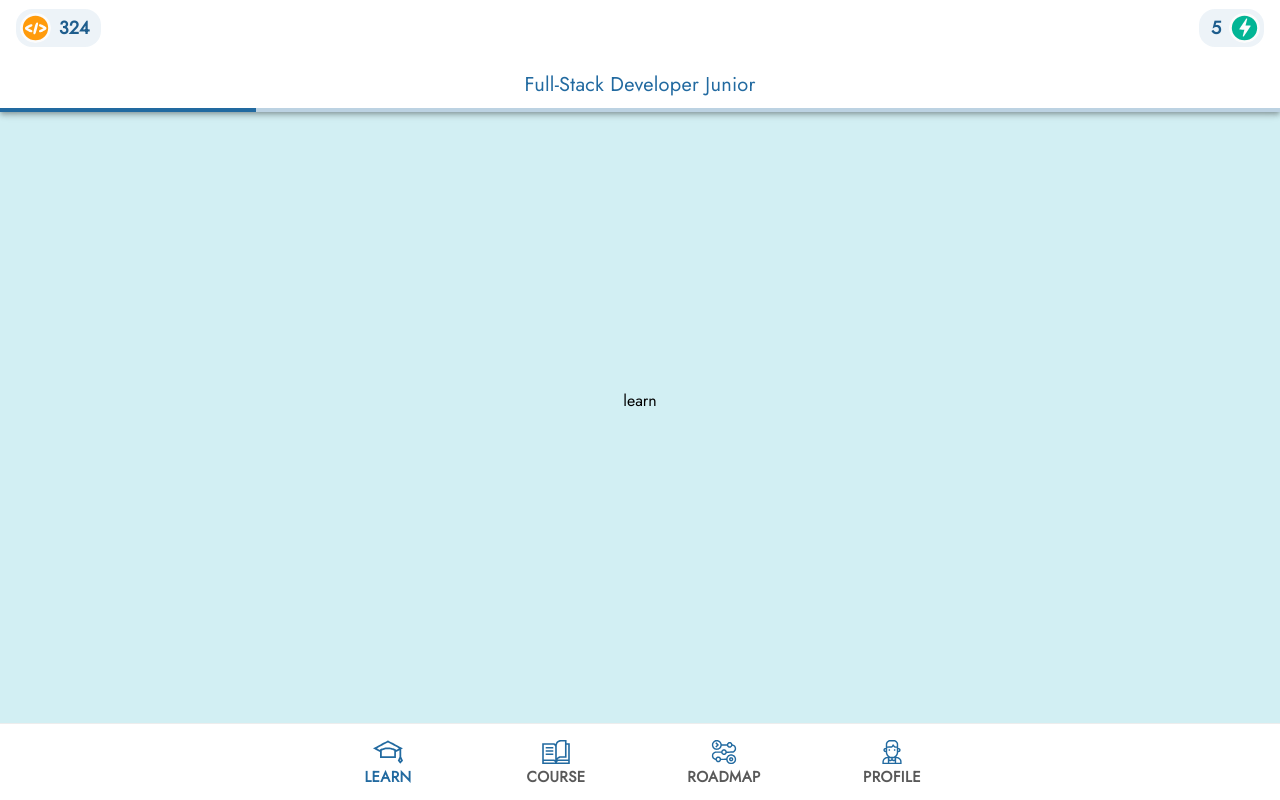
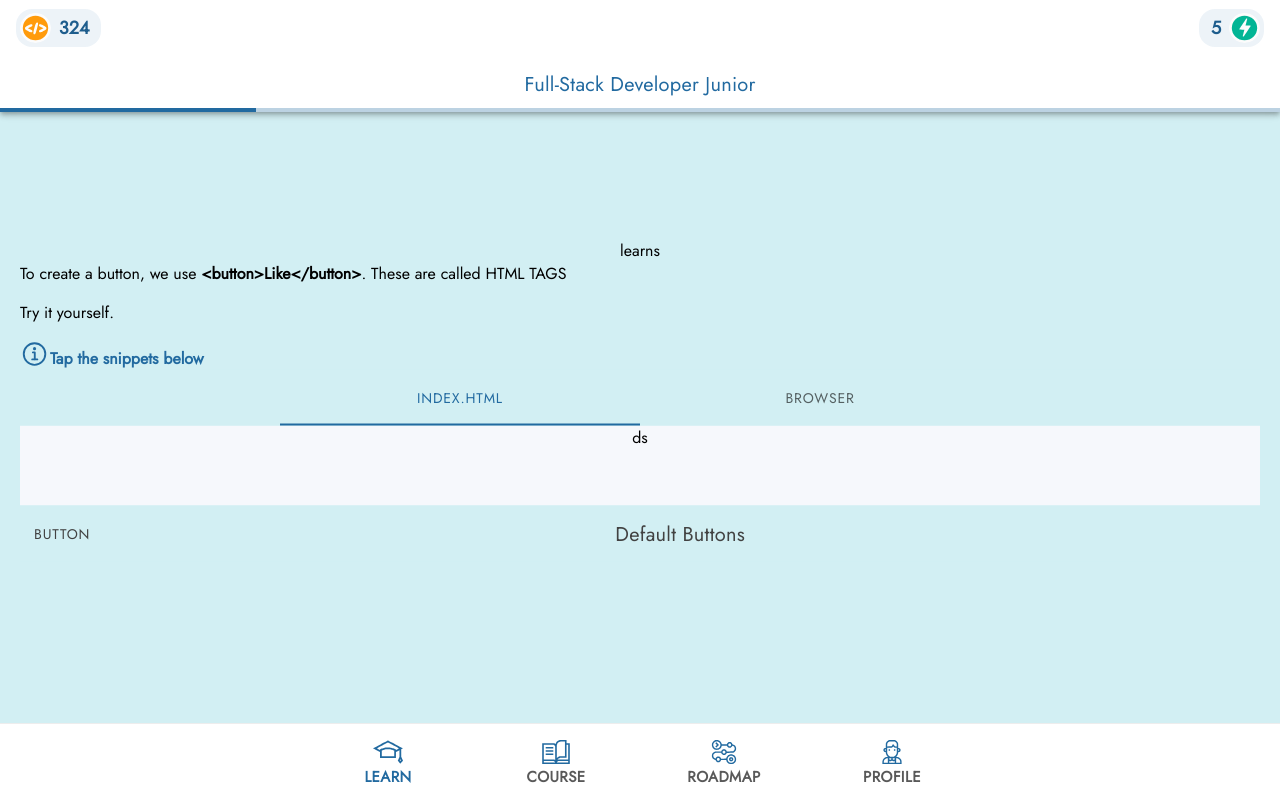
Before and after one commit to roosiu/codeino, a React (Vite) app: page /learn in a window 1280 px wide. Built offline with nearby package versions, Linux system fonts and the light colour scheme.

Commit message:
added learn page

```diff
--- a/src/App.css
+++ b/src/App.css
@@ -12,7 +12,24 @@
   top: 50%;
   transform: translateY(-50%);
 }
+.text {
+  text-align: left;
+}
 
+.code-container {
+  justify-content: start;
+  background-color: var(--ion-color-light);
+  min-height: 80px;
+}
+
+.info-span {
+  color: var(--ion-color-primary);
+  font-weight: bold;
+}
+
+.info-span ion-icon {
+  vertical-align: bottom;
+}
 .flex-center-column {
   display: flex;
   align-items: center;
--- a/src/pages/Learn.tsx
+++ b/src/pages/Learn.tsx
@@ -1,19 +1,52 @@
 import {
+  IonButton,
+  IonButtons,
   IonContent,
   IonHeader,
+  IonIcon,
+  IonLabel,
   IonPage,
   IonProgressBar,
+  IonSegment,
+  IonSegmentButton,
   IonTitle,
   IonToolbar,
 } from "@ionic/react";
 
 import "./Learn.css";
-
+import { informationCircleOutline, play } from "ionicons/icons";
 const Learn: React.FC = () => {
   return (
     <IonPage>
       <IonContent className="page" fullscreen>
-        <div className="container">learn</div>
+        <div className="container">
+          learns
+          <div className="text">
+            To create a button, we use <b>{`<button>Like</button>`}</b>. These
+            are called HTML TAGS <p>Try it yourself.</p>
+            <span className="info-span">
+              <IonIcon icon={informationCircleOutline} />
+              Tap the snippets below
+            </span>
+          </div>
+          <IonToolbar>
+            <IonSegment value="all">
+              <IonSegmentButton value="all">
+                <IonLabel>index.html</IonLabel>
+              </IonSegmentButton>
+              <IonSegmentButton value="favorites">
+                <IonLabel>Browser</IonLabel>
+              </IonSegmentButton>
+            </IonSegment>
+          </IonToolbar>
+          <div className="code-container">ds</div>
+          <IonToolbar>
+            <IonButtons slot="start">
+              <IonButton>Button</IonButton>
+            </IonButtons>
+            <IonTitle>Default Buttons</IonTitle>
+          </IonToolbar>
+        </div>
       </IonContent>
     </IonPage>
   );
--- a/src/pages/Welcome.css
+++ b/src/pages/Welcome.css
@@ -8,7 +8,3 @@
   padding: 20px 50px;
   max-width: 300px;
 }
-
-.text {
-  text-align: justify;
-}
```
